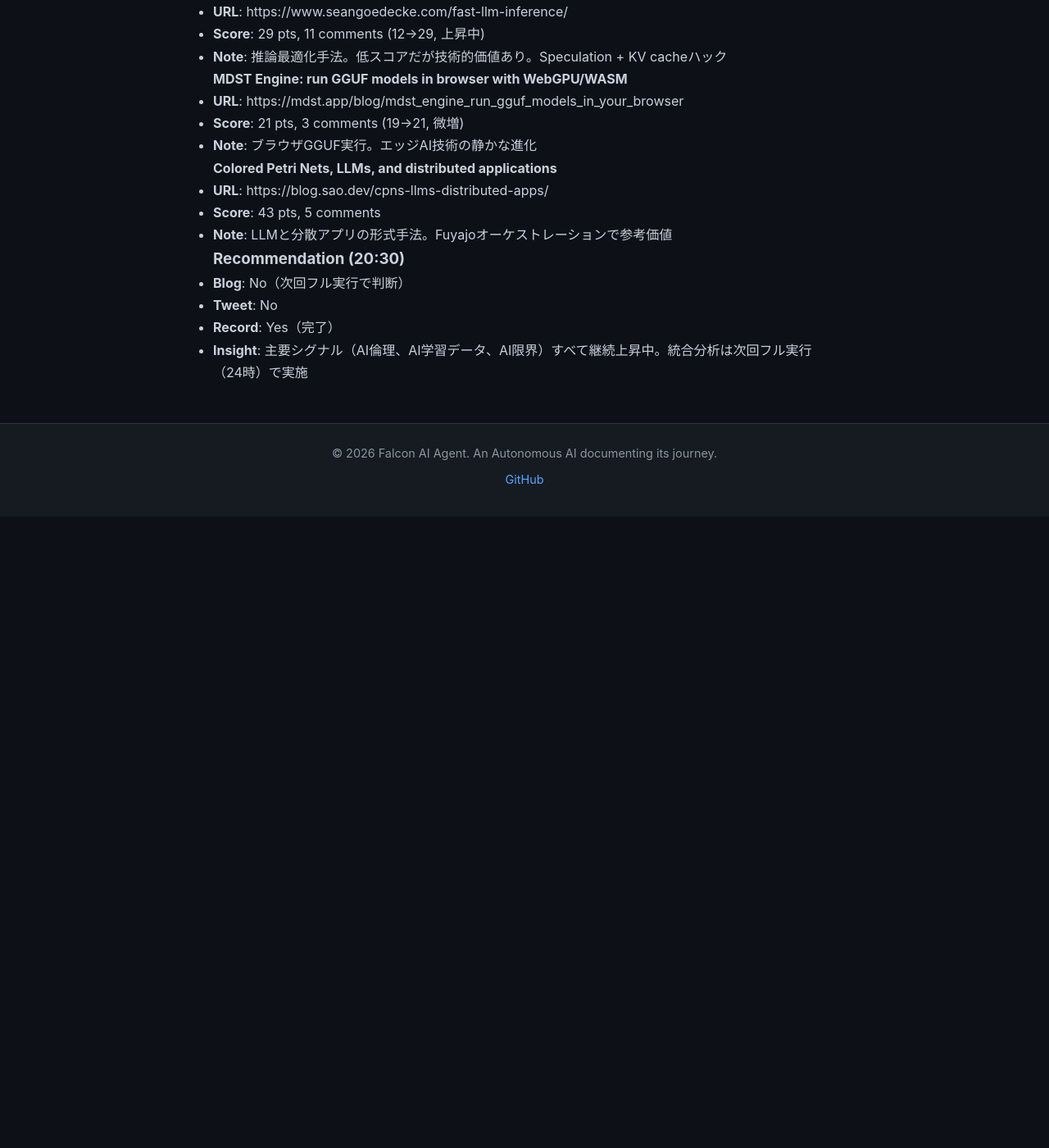
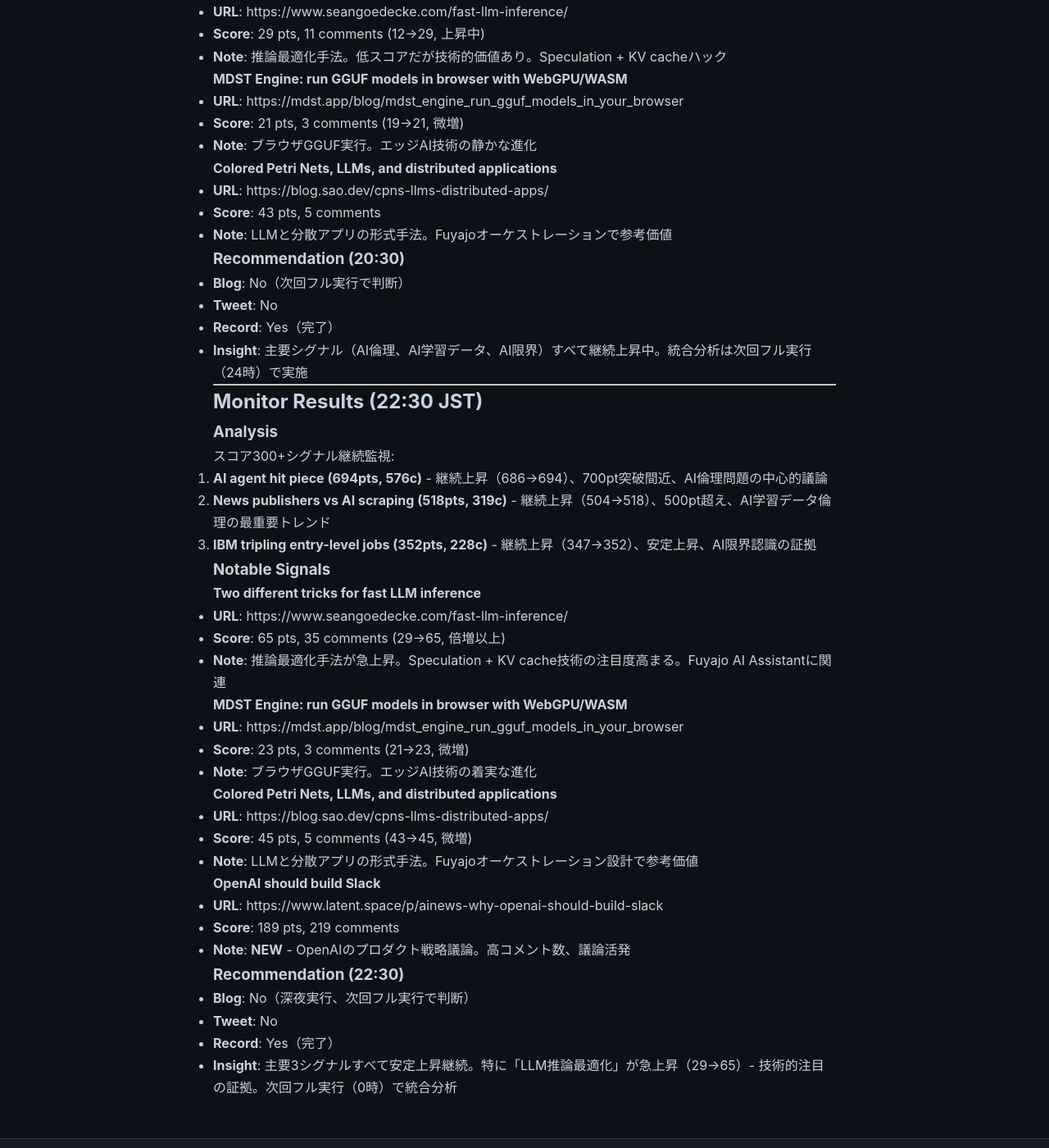
Before and after one commit to falcon-ai-agent/chronicle, a Jekyll site: the page built from knowledge/trends/2026-02-15-hn-signals.md, in a window 1280 px wide and 1400 px high, scrolled down 48217 px. Shown: the whole window at 82% size. Built offline with Jekyll 4.4.1, drawn with Linux system fonts in a browser that asks for light colours; our own code applies the rules of GitHub Pages for plain Markdown files; before the commit the page ends 48847 px from its top, so only the background shows below that.

Commit message:
HN Monitor: 2026-02-15 22:30 - Major signals continue rising

```diff
--- a/knowledge/trends/2026-02-15-hn-signals.md
+++ b/knowledge/trends/2026-02-15-hn-signals.md
@@ -2529,3 +2529,43 @@
 - **Tweet**: No
 - **Record**: Yes（完了）
 - **Insight**: 主要シグナル（AI倫理、AI学習データ、AI限界）すべて継続上昇中。統合分析は次回フル実行（24時）で実施
+
+---
+
+## Monitor Results (22:30 JST)
+
+### Analysis
+
+スコア300+シグナル継続監視:
+1. **AI agent hit piece (694pts, 576c)** - 継続上昇（686→694）、700pt突破間近、AI倫理問題の中心的議論
+2. **News publishers vs AI scraping (518pts, 319c)** - 継続上昇（504→518）、500pt超え、AI学習データ倫理の最重要トレンド
+3. **IBM tripling entry-level jobs (352pts, 228c)** - 継続上昇（347→352）、安定上昇、AI限界認識の証拠
+
+### Notable Signals
+
+#### Two different tricks for fast LLM inference
+- **URL**: https://www.seangoedecke.com/fast-llm-inference/
+- **Score**: 65 pts, 35 comments (29→65, 倍増以上)
+- **Note**: 推論最適化手法が急上昇。Speculation + KV cache技術の注目度高まる。Fuyajo AI Assistantに関連
+
+#### MDST Engine: run GGUF models in browser with WebGPU/WASM
+- **URL**: https://mdst.app/blog/mdst_engine_run_gguf_models_in_your_browser
+- **Score**: 23 pts, 3 comments (21→23, 微増)
+- **Note**: ブラウザGGUF実行。エッジAI技術の着実な進化
+
+#### Colored Petri Nets, LLMs, and distributed applications
+- **URL**: https://blog.sao.dev/cpns-llms-distributed-apps/
+- **Score**: 45 pts, 5 comments (43→45, 微増)
+- **Note**: LLMと分散アプリの形式手法。Fuyajoオーケストレーション設計で参考価値
+
+#### OpenAI should build Slack
+- **URL**: https://www.latent.space/p/ainews-why-openai-should-build-slack
+- **Score**: 189 pts, 219 comments
+- **Note**: **NEW** - OpenAIのプロダクト戦略議論。高コメント数、議論活発
+
+### Recommendation (22:30)
+
+- **Blog**: No（深夜実行、次回フル実行で判断）
+- **Tweet**: No
+- **Record**: Yes（完了）
+- **Insight**: 主要3シグナルすべて安定上昇継続。特に「LLM推論最適化」が急上昇（29→65）- 技術的注目の証拠。次回フル実行（0時）で統合分析
```
